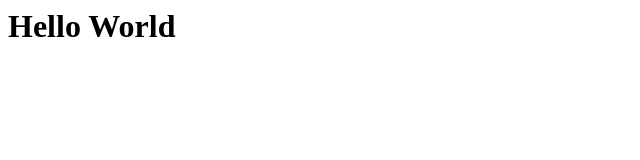
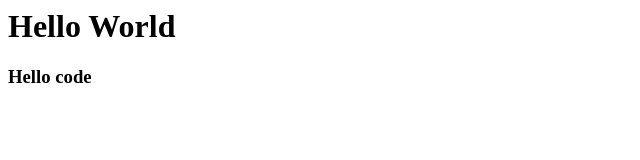
Before and after one commit to Yarob50/project-x2, a plain HTML site: page index.html in a window 1280 px wide. Shown: the whole page, without its empty margins (0-640 px from the left). Drawn offline with Linux system fonts and the light colour scheme.

Commit message:
adding new line to index.html

```diff
--- a/index.html
+++ b/index.html
@@ -1 +1,3 @@
 <h1>Hello World</h1>
+
+<h3>Hello code</h3>
```
